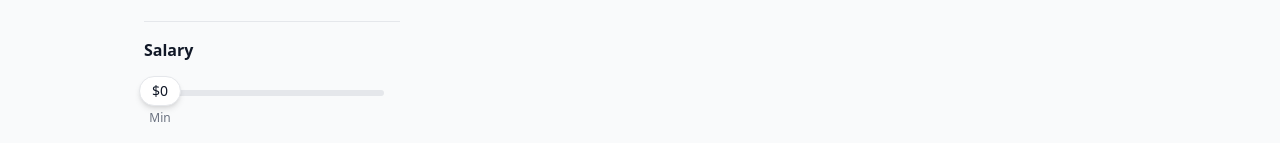
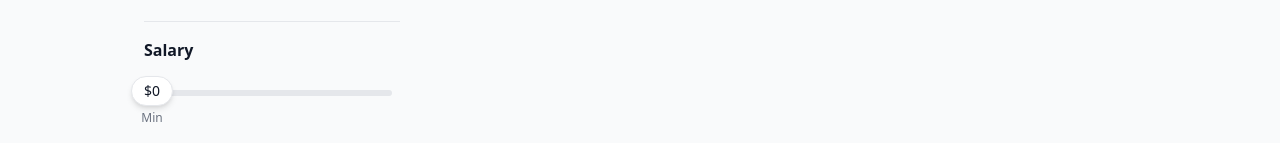
Before and after one commit to Jiaweeee/techire-data, a React (Vite) app in the folder frontend/: page / in a window 1280 px wide. Shown: the part 750-893 px from the top of the page. Built offline with nearby package versions, Linux system fonts and the light colour scheme.

Commit message:
fix: adjust padding in SalarySlider component for improved layout

```diff
--- a/frontend/src/components/Filters.tsx
+++ b/frontend/src/components/Filters.tsx
@@ -204,7 +204,7 @@ export function Filters({ params, onFilterChange, onTagsChange }: FiltersProps)
       {/* Salary Filter */}
       <div className="border-t border-gray-200 pt-4">
         <h3 className="font-semibold text-gray-900 mb-2">Salary</h3>
-        <div className="px-4">
+        <div className="px-2">
           <SalarySlider
             value={params.min_annual_salary || 0}
             onChange={(value) => {
```
